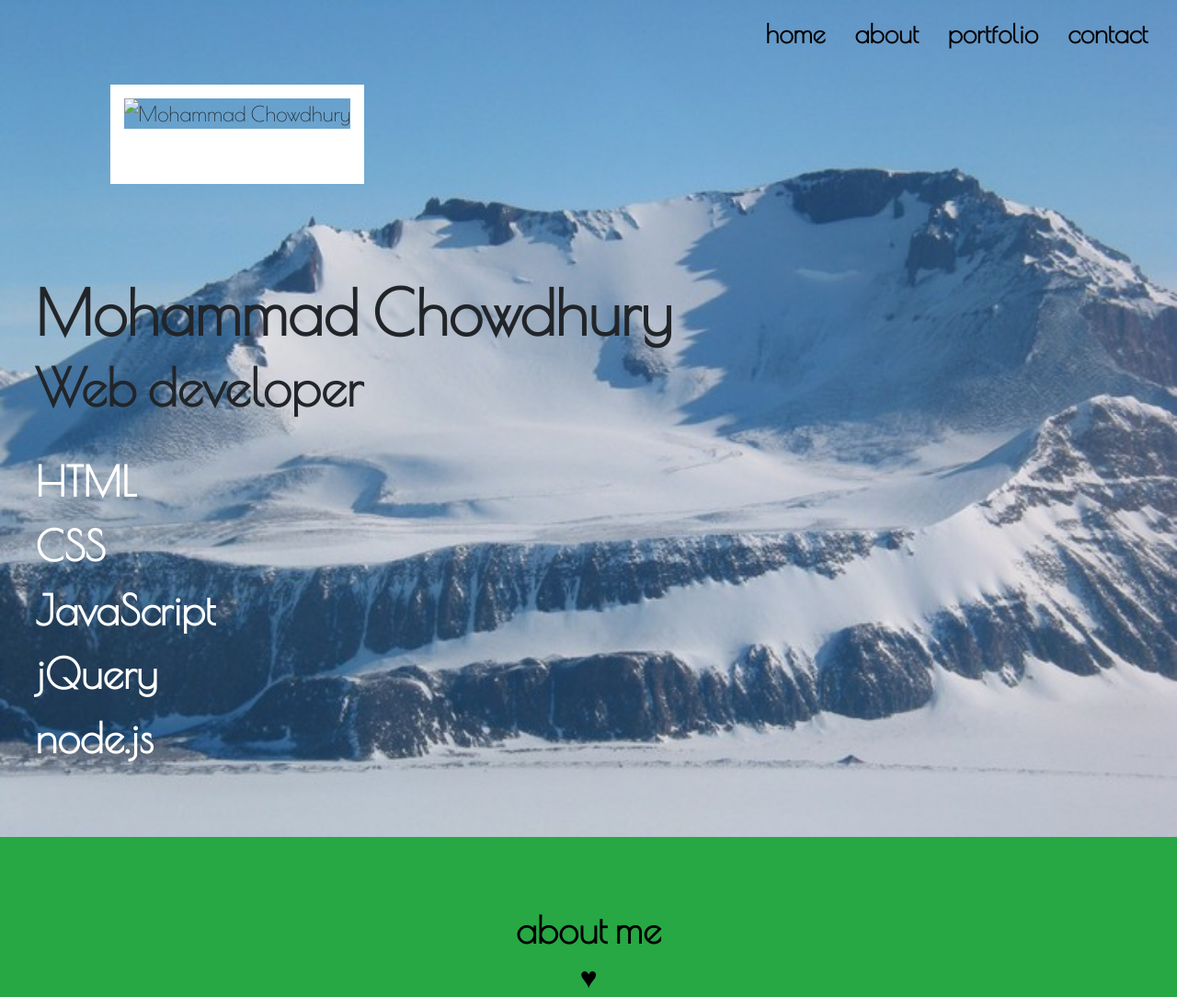
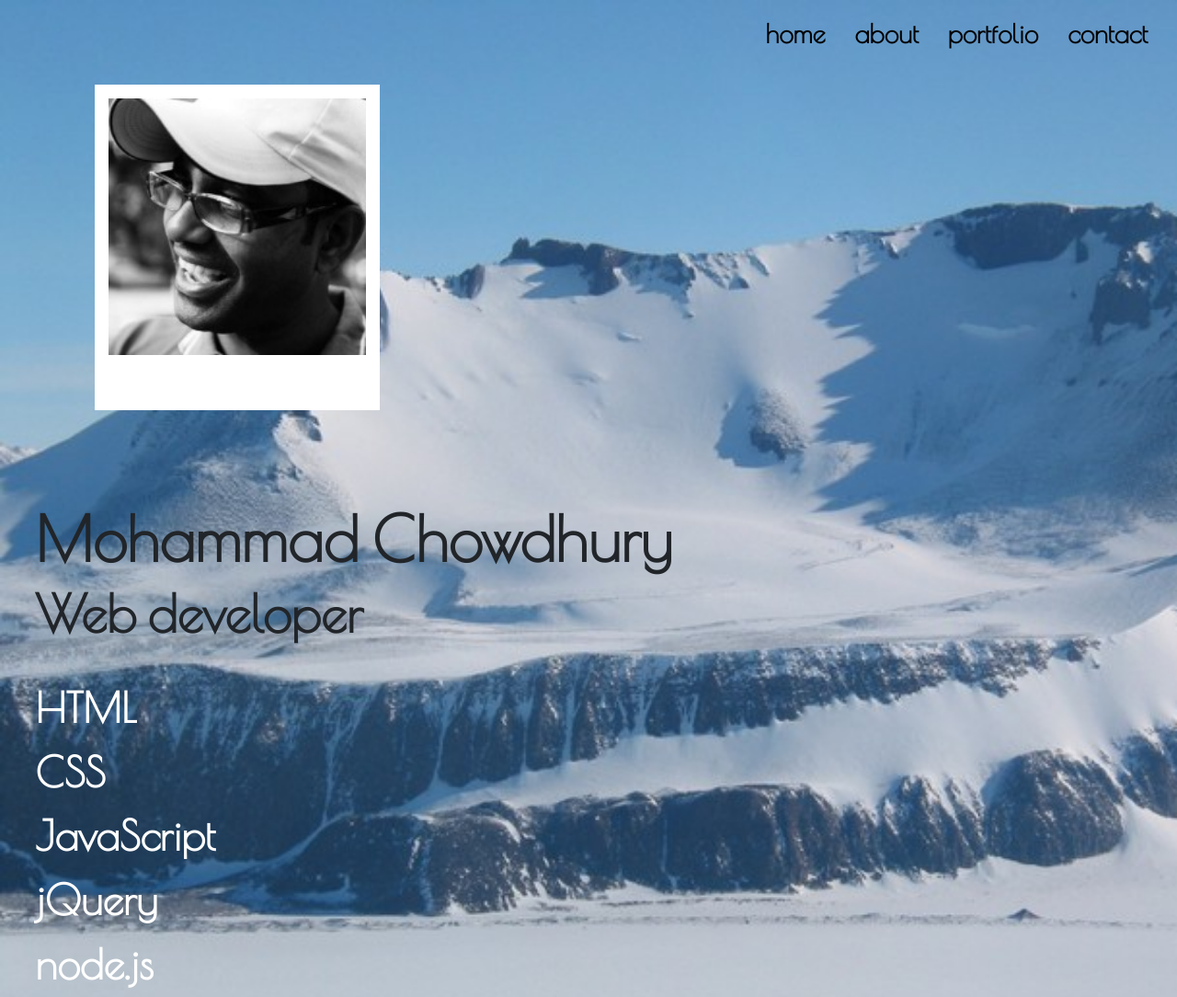
Before and after one commit to javedchowdhury/homework6, a plain HTML site: page index.html in a window 1280 px wide. Shown: the top 1084 px of the page at 92% size. Drawn offline with nearby package versions, Linux system fonts and the light colour scheme.

Commit message:
Update file

```diff
--- a/index.html
+++ b/index.html
@@ -42,7 +42,7 @@
 
         <div class="row">
             <div class="col-lg-5 photoDiv">
-                <img class="profilePic" src="assets/images/me.jpg" alt="Mohammad Chowdhury">
+                <img class="profilePic" src="assets/images/me.jpeg" alt="Mohammad Chowdhury">
             </div>
             <div class- "col-lg-7">
             </div>
```
